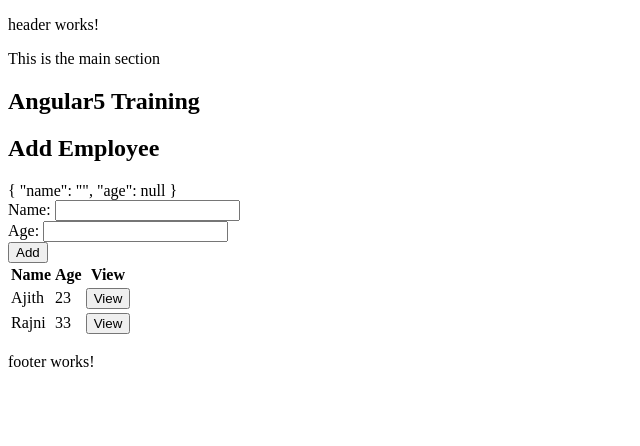
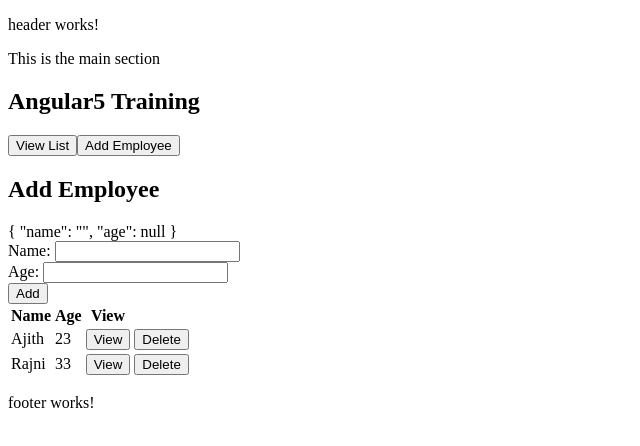
Before and after one commit to MAHI2363/angular5-training, an Angular app: page / in a window 1280 px wide. Shown: the top 446 px of the page, without its empty margins (0-640 px from the left). Built offline with nearby package versions, Linux system fonts and the light colour scheme.

Commit message:
assignment1 - question

```diff
--- a/src/app/app.component.html
+++ b/src/app/app.component.html
@@ -2,6 +2,10 @@
 
 This is the main section
 <h2>{{title}}</h2>
+
+<button>View List</button>
+<button>Add Employee</button>
+
 
 <div>
   <h2>Add Employee</h2>
@@ -16,12 +20,14 @@ This is the main section
   <button (click)="addEmployee()">Add</button>
 </div>
 
+
 <table>
   <thead>
     <tr>
       <th>Name</th>
       <th>Age</th>
       <th>View</th>
+      <th></th>
     </tr>
   </thead>
   <tbody>
@@ -29,6 +35,7 @@ This is the main section
       <td>{{emp.name}}</td>
       <td>{{emp.age}}</td>
       <td> <button (click)="onSelectEmployee(emp)">View</button> </td>
+      <td><button>Delete </button></td>
     </tr>
   </tbody>
 </table>
```
